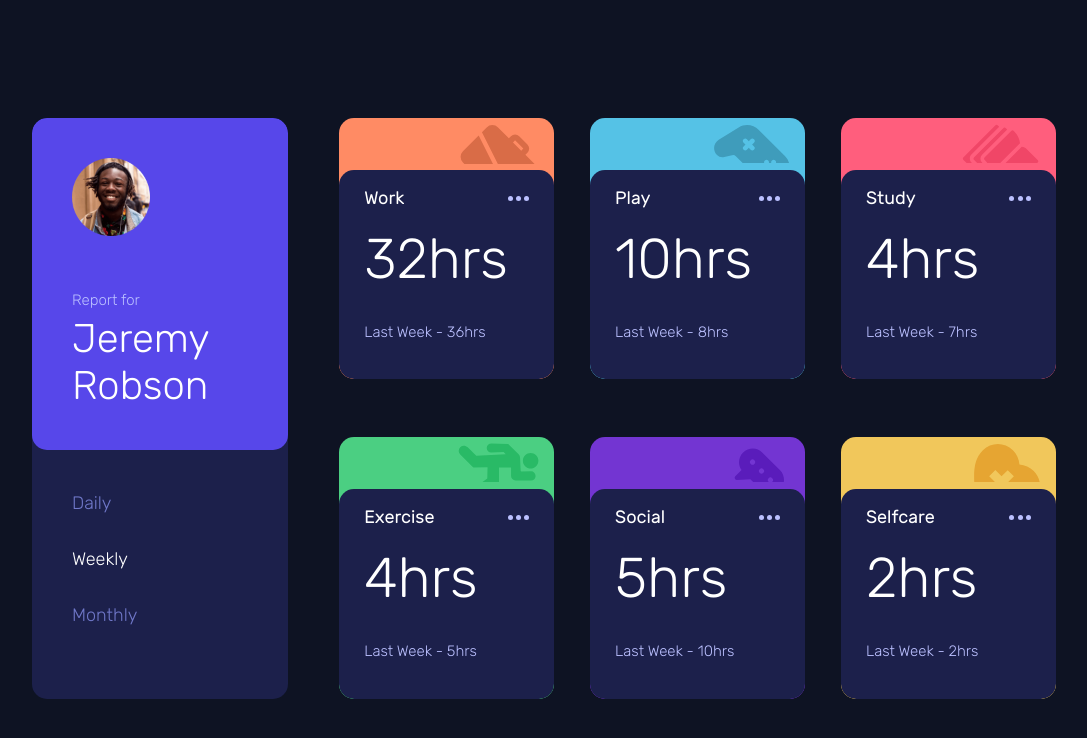
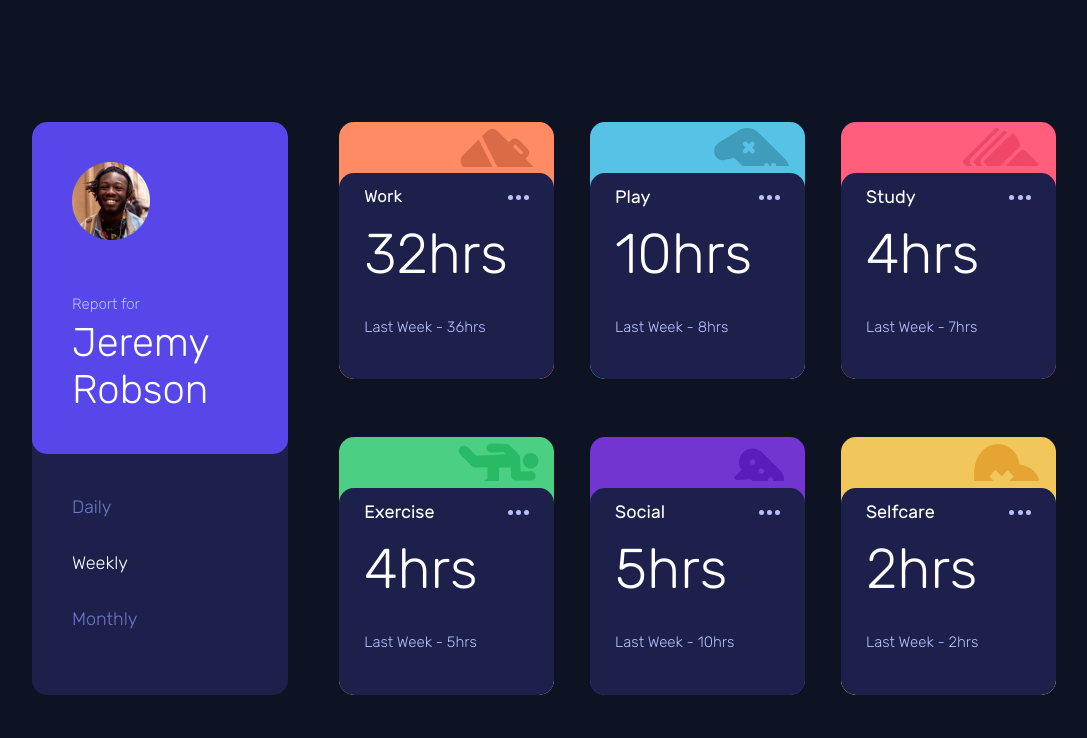
Before and after one commit to sow-coding/Time-tacking, a plain HTML site: page index.html in a window 1280 px wide. Shown: the whole page, without its empty margins (104-1191 px from the left). Drawn offline with Linux system fonts and the light colour scheme.

Commit message:
Time tracking v2

```diff
--- a/assets/style.css
+++ b/assets/style.css
@@ -353,7 +353,7 @@ svg {
     overflow: hidden;
 }
 
-.work-data-top p {
+/*.work-data-top p {
     margin-left: 25px;
     font-style: normal;
     font-weight: 500;
@@ -361,6 +361,78 @@ svg {
     line-height: 21px;
     font-family: 'rubikregular';
     color: #FFFFFF;
+}*/
+
+#workname {
+    margin-left: 25px;
+    font-style: normal;
+    font-weight: 500;
+    font-size: 17px;
+    line-height: 21px;
+    font-family: 'rubikregular';
+    color: #FFFFFF;
+    margin-top: 14px;
+    margin-bottom: 14px;
+}
+
+#playname {
+    margin-left: 25px;
+    font-style: normal;
+    font-weight: 500;
+    font-size: 18px;
+    line-height: 21px;
+    font-family: 'rubikregular';
+    color: #FFFFFF;
+    margin-top: 14px;
+    margin-bottom: 14px;
+}
+
+#studyname {
+    margin-left: 25px;
+    font-style: normal;
+    font-weight: 500;
+    font-size: 18px;
+    line-height: 21px;
+    font-family: 'rubikregular';
+    color: #FFFFFF;
+    margin-top: 14px;
+    margin-bottom: 14px;
+}
+
+#exercisename {
+    margin-left: 25px;
+    font-style: normal;
+    font-weight: 500;
+    font-size: 18px;
+    line-height: 21px;
+    font-family: 'rubikregular';
+    color: #FFFFFF;
+    margin-top: 14px;
+    margin-bottom: 14px;
+}
+
+#socialname {
+    margin-left: 25px;
+    font-style: normal;
+    font-weight: 500;
+    font-size: 18px;
+    line-height: 21px;
+    font-family: 'rubikregular';
+    color: #FFFFFF;
+    margin-top: 14px;
+    margin-bottom: 14px;
+}
+
+#selfcarename {
+    margin-left: 25px;
+    font-style: normal;
+    font-weight: 500;
+    font-size: 18px;
+    line-height: 21px;
+    font-family: 'rubikregular';
+    color: #FFFFFF;
+    margin-top: 14px;
+    margin-bottom: 14px;
 }
 
 .work-data-bottom {
@@ -390,6 +462,7 @@ svg {
     font-style: normal;
     font-weight: 400;
     font-size: 15px;
+    margin-bottom: 8px;
     line-height: 18px;
     color: #BBC0FF;
 }
--- a/index.html
+++ b/index.html
@@ -34,7 +34,7 @@
           <svg id="worksvg" width="79" height="79" xmlns="http://www.w3.org/2000/svg"><path d="m18.687 10.43 15.464 30.906c.31.682.743 1.322 1.3 1.88.558.557 1.198.99 1.714 1.217L68.237 59.98 52.484 75.732a8.025 8.025 0 0 1-11.355 0L2.934 37.538a8.025 8.025 0 0 1 0-11.356L18.687 10.43Zm19.345-7.99 10.839 10.838 2.065-2.064a5.845 5.845 0 0 1 8.258 0l8.258 8.259a5.845 5.845 0 0 1 0 8.258l-2.064 2.064 10.839 10.84a8.025 8.025 0 0 1 0 11.355l-4.728 4.728L39.126 40.53a1.963 1.963 0 0 1-.578-.413 1.963 1.963 0 0 1-.413-.578L21.95 7.168l4.728-4.728a8.025 8.025 0 0 1 11.355 0Zm17.033 12.903-2.064 2.065 8.258 8.258 2.064-2.064-8.258-8.259Z" fill="#D96C47" fill-rule="nonzero"/></svg>
           <div class="work-data">
             <div class="work-data-top">
-              <p>Work</p>
+              <h6 id="workname">Work</h6>
               <div class="menu">
                 <div class="oval"></div>
                 <div class="oval"></div>
@@ -50,7 +50,7 @@
         <div class="play">
           <svg id="playsvg" width="76" height="77" xmlns="http://www.w3.org/2000/svg"><path d="m60.91 71.846 12.314-19.892c3.317-5.36 3.78-13.818-2.31-19.908l-26.36-26.36c-4.457-4.457-12.586-6.843-19.908-2.31L4.753 15.69c-5.4 3.343-6.275 10.854-1.779 15.35a7.773 7.773 0 0 0 7.346 2.035l7.783-1.945a3.947 3.947 0 0 1 3.731 1.033l22.602 22.602c.97.97 1.367 2.4 1.033 3.732l-1.945 7.782a7.775 7.775 0 0 0 2.037 7.349c4.49 4.49 12.003 3.624 15.349-1.782Zm-24.227-46.12-1.891-1.892-1.892 1.892a2.342 2.342 0 0 1-3.312-3.312l1.892-1.892-1.892-1.891a2.342 2.342 0 0 1 3.312-3.312l1.892 1.891 1.891-1.891a2.342 2.342 0 0 1 3.312 3.312l-1.891 1.891 1.891 1.892a2.342 2.342 0 0 1-3.312 3.312Zm14.19 14.19a2.343 2.343 0 1 1 3.315-3.312 2.343 2.343 0 0 1-3.314 3.312Zm0 7.096a2.343 2.343 0 0 1 3.313-3.312 2.343 2.343 0 0 1-3.312 3.312Zm7.096-7.095a2.343 2.343 0 1 1 3.312 0 2.343 2.343 0 0 1-3.312 0Zm0 7.095a2.343 2.343 0 0 1 3.312-3.312 2.343 2.343 0 0 1-3.312 3.312Z" fill="#3F9CBB" fill-rule="nonzero"/></svg>          <div class="play-data">
             <div class="play-data-top">
-              <p>Play</p>
+              <h6 id="playname">Play</h6>
               <div class="menu">
                 <div class="oval"></div>
                 <div class="oval"></div>
@@ -66,7 +66,7 @@
           <svg id="studysvg" width="79" height="79" xmlns="http://www.w3.org/2000/svg"><path d="M33.227 1.495a1.87 1.87 0 0 1 2.646 0l1.323 1.323-27.78 27.78c-2.189 2.189-2.1 5.837.088 8.026l12.132 12.132a5.624 5.624 0 0 0 1.096 6.388 5.624 5.624 0 0 0 6.389 1.097l12.132 12.132c2.188 2.188 5.837 2.276 8.025.088l27.78-27.78 1.323 1.322a1.87 1.87 0 0 1 0 2.646L46.632 78.4a1.87 1.87 0 0 1-2.645 0L29.12 63.531a5.624 5.624 0 0 1-6.389-1.097l-5.291-5.291a5.624 5.624 0 0 1-1.097-6.388L1.478 35.89a1.87 1.87 0 0 1 0-2.646ZM59.74 22.783c1.948.27 3.83 1.117 5.325 2.612l10.583 10.583a1.87 1.87 0 0 1 0 2.646L46.544 67.727a1.87 1.87 0 0 1-2.646 0L30.67 54.498a1.872 1.872 0 0 0-2.646 0ZM49.19 6.875a1.87 1.87 0 0 1 2.647 0c4.489 4.489 5.877 8.98 6.178 12.342L27.67 49.56c.349-1.527 1.181-7.463-4.938-13.582a1.87 1.87 0 0 1 0-2.646Zm-7.936-2.646a1.87 1.87 0 0 1 2.645 0l1.323 1.323-25.134 25.134a5.619 5.619 0 0 0 0 7.938c4.005 4.005 4.2 7.696 4.043 9.335L12.15 35.978a1.87 1.87 0 0 1 0-2.646Z" fill="#F04667" fill-rule="nonzero"/></svg>
           <div class="study-data">
             <div class="study-data-top">
-              <p>Study</p>
+              <h6 id="studyname">Study</h6>
               <div class="menu">
                 <div class="oval"></div>
                 <div class="oval"></div>
@@ -84,7 +84,7 @@
           <svg id="exercisesvg" width="81" height="55" xmlns="http://www.w3.org/2000/svg"><path d="m33.357.579 16.447.426c.33.009.645.144.88.38l9.953 9.953a4.946 4.946 0 0 1 1.451 3.311l.514 12.87c.02.503.433.895.937.894l9.595-.05a4.438 4.438 0 0 1 4.437 4.43v.26c0 1.164-.453 2.259-1.277 3.082a4.334 4.334 0 0 1-3.083 1.277h-15.77c-2.347 0-4.393-2.045-4.393-4.393l-.001-8.405-12.05-.009.01 15.17c.001.426-.21.826-.56 1.067l-18.098 12.41c-1.363.849-2.958 1.033-4.426.537a5.147 5.147 0 0 1-1.994-1.237 5.247 5.247 0 0 1-1.193-1.85c-.875-2.293.074-4.934 2.256-6.277l12.303-8.973.252-11.28-13.556.442a1.291 1.291 0 0 1-.957-.377L2.237 11.439c-1-.999-1.55-2.38-1.513-3.792a5.124 5.124 0 0 1 1.714-3.71c2.042-1.84 5.234-1.688 7.267.345l8.576 8.576 29.444-1.635-2.133-2.133-12.263.347a4.434 4.434 0 0 1-3.294-1.28l-.016-.015a4.409 4.409 0 0 1-1.294-3.307c.08-2.347 2.16-4.255 4.632-4.256Zm33.78 11.774c3.025-3.025 7.945-3.025 10.97 0 3.024 3.025 3.024 7.944 0 10.97-3.025 3.024-7.945 3.024-10.97 0-3.024-3.026-3.025-7.945 0-10.97Z" fill="#29BA66" fill-rule="nonzero"/></svg>
           <div class="exercise-data">
             <div class="exercise-data-top">
-              <p>Exercise</p>
+              <h6 id="exercisename">Exercise</h6>
               <div class="menu">
                 <div class="oval"></div>
                 <div class="oval"></div>
@@ -100,7 +100,7 @@
           <svg id="socialsvg" width="75" height="100" xmlns="http://www.w3.org/2000/svg"><g fill="#5A1CBB" fill-rule="nonzero"><path d="M45.834 46.627c4.78 4.78 13.1 5.754 19.257-.403 5.2-5.199 5.198-13.657 0-18.855L47.151 9.428C42.335 4.614 34.02 3.7 27.892 9.83c-4.701 4.7-5.151 12.066-1.352 17.277l-6.265 6.265c-1.339 1.339-.317 3.644 1.585 3.533l13.474-.777 10.499 10.499Zm11.404-11.483a2.567 2.567 0 1 1-3.629 3.631 2.567 2.567 0 0 1 3.63-3.631ZM35.745 20.909a2.567 2.567 0 1 1 3.63-3.629 2.567 2.567 0 0 1-3.63 3.63Zm12.562 5.303a2.567 2.567 0 1 1-3.63 3.63 2.567 2.567 0 0 1 3.63-3.63ZM55.16 63.698 37.219 45.756c-5.198-5.197-13.658-5.197-18.857.001-6.072 6.073-5.26 14.4-.402 19.258l10.499 10.5-.777 13.473c-.11 1.886 2.186 2.931 3.533 1.584l6.265-6.265c5.212 3.8 12.577 3.349 17.277-1.352 6.06-6.059 5.274-14.386.403-19.257ZM25.813 57.24a2.567 2.567 0 1 1 3.63-3.631 2.567 2.567 0 0 1-3.63 3.63Zm8.932 8.931a2.567 2.567 0 1 1 3.63-3.629 2.567 2.567 0 0 1-3.63 3.63Zm8.932 8.933a2.567 2.567 0 1 1 3.63-3.631 2.567 2.567 0 0 1-3.63 3.63Z"/></g></svg>
           <div class="social-data">
             <div class="social-data-top">
-              <p>Social</p>
+              <h6 id="socialname">Social</h6>
               <div class="menu">
                 <div class="oval"></div>
                 <div class="oval"></div>
@@ -115,7 +115,7 @@
         <div class="selfcare">
           <svg id="selfcaresvg" width="67" height="67" xmlns="http://www.w3.org/2000/svg"><path d="M.918 50.848c.114 1.723.232 3.5.346 5.336l.003.038.448 6.038c.06.81.412 1.536.951 2.075.54.54 1.266.892 2.075.952l6.038.447.038.003c12.086.755 21.237 1.231 28.95.484 9.007-.873 15.369-3.445 20.02-8.096 8.413-8.413 8.398-21.609-.034-30.041-3.79-3.79-8.959-6.11-14.31-6.526-.415-5.352-2.736-10.52-6.526-14.31C30.484-1.185 17.288-1.2 8.875 7.214-1.295 17.384-.415 30.697.918 50.848ZM21.36 27.122l6.172 6.173 6.16-6.159 6.172 6.173-6.16 6.158 6.173 6.173-6.158 6.158-6.173-6.172-6.158 6.158-6.173-6.172 6.159-6.159-6.173-6.172 6.16-6.159Z" fill="#E6A532" fill-rule="nonzero"/></svg>          <div class="selfcare-data">
             <div class="selfcare-data-top">
-              <p>Selfcare</p>
+              <h6 id="selfcarename">Selfcare</h6>
               <div class="menu">
                 <div class="oval"></div>
                 <div class="oval"></div>
```
